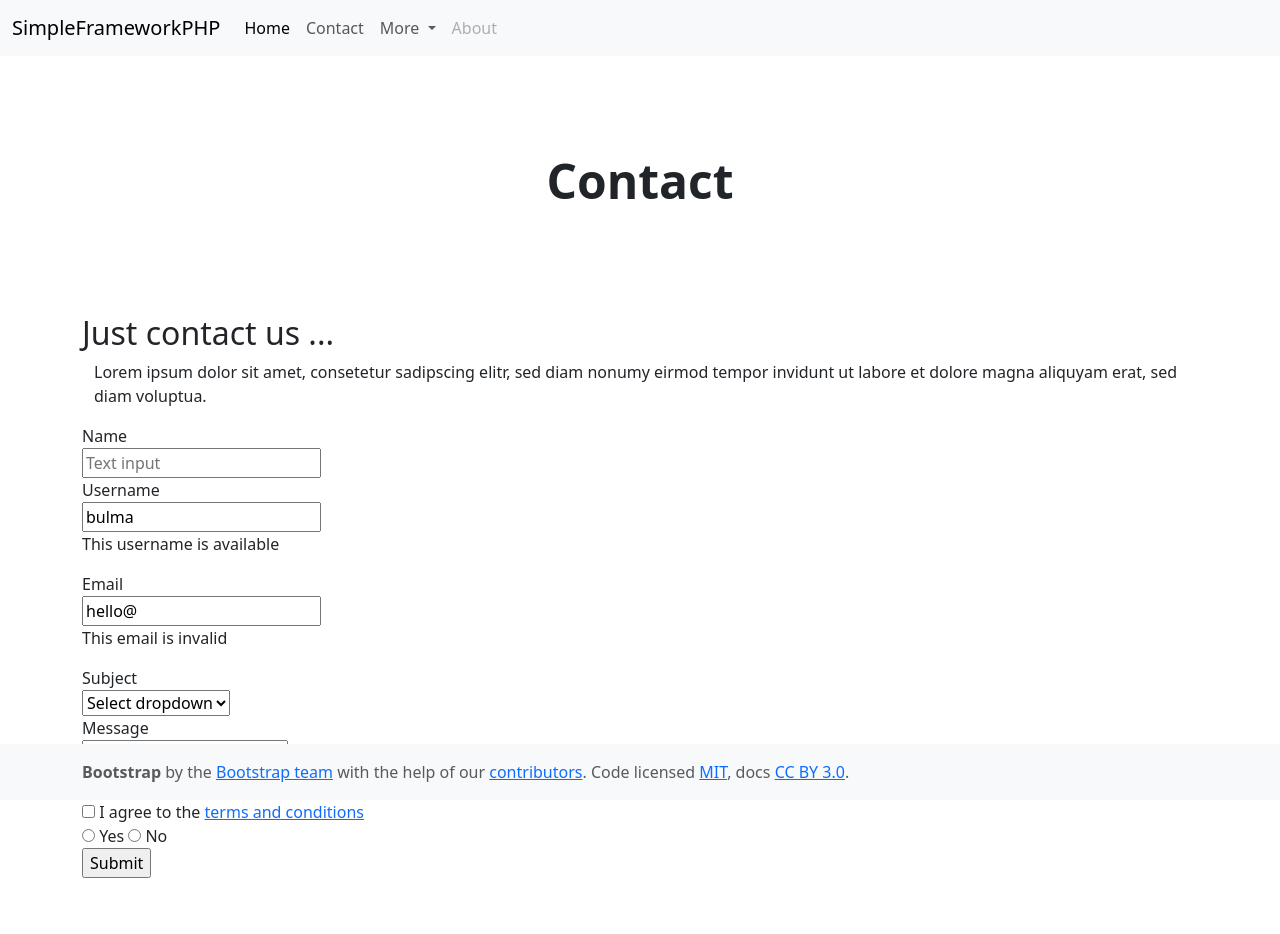
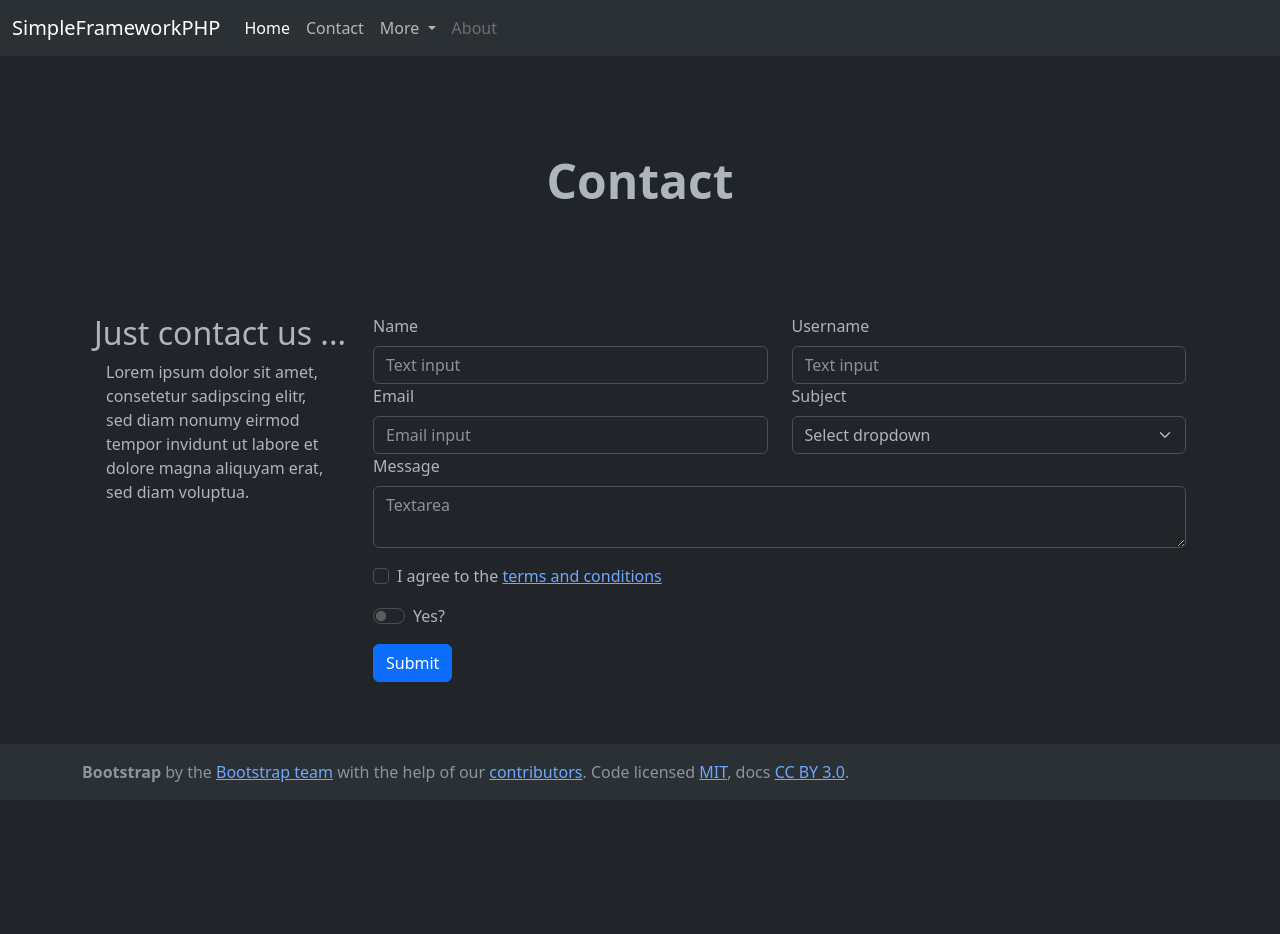
Before and after one commit to Harchytekt/simpleFrameworkPHP, a PHP site: page /contact in a window 1280 px wide. After the commit the page ends 782 px from the top, so only its background shows below. Run offline with PHP 8.4, Linux system fonts and the light colour scheme.

Commit message:
Update the 'sidebar' layout for Bootstrap

```diff
--- a/themes/default/content/contact.php
+++ b/themes/default/content/contact.php
@@ -1,88 +1,52 @@
-
 <div class="mb-6">
     <form method="post">
 
-    <div class="field">
-      <label class="label">Name</label>
-      <div class="control">
-        <input class="input" type="text" placeholder="Text input" name="name">
+        <div class="row">
+            <div class="col">
+                <label class="form-label" for="name">Name</label>
+                <input class="form-control" type="text" placeholder="Text input" name="name" id="name">
+            </div>
+
+            <div class="col">
+                <label class="form-label" for="username">Username</label>
+                <input class="form-control is-success" type="text" placeholder="Text input" name="username"
+                       id="username">
             </div>
         </div>
 
-    <div class="field">
-      <label class="label">Username</label>
-      <div class="control has-icons-left has-icons-right">
-        <input class="input is-success" type="text" placeholder="Text input" value="bulma"  name="username">
-        <span class="icon is-small is-left">
-          <i class="fas fa-user"></i>
-        </span>
-        <span class="icon is-small is-right">
-          <i class="fas fa-check"></i>
-        </span>
-      </div>
-      <p class="help is-success">This username is available</p>
+        <div class="row">
+            <div class="col">
+                <label class="form-label" for="email">Email</label>
+                <input class="form-control is-danger" type="email" placeholder="Email input" name="email" id="email">
             </div>
 
-    <div class="field">
-      <label class="label">Email</label>
-      <div class="control has-icons-left has-icons-right">
-        <input class="input is-danger" type="email" placeholder="Email input" value="hello@" name="email">
-        <span class="icon is-small is-left">
-          <i class="fas fa-envelope"></i>
-        </span>
-        <span class="icon is-small is-right">
-          <i class="fas fa-exclamation-triangle"></i>
-        </span>
-      </div>
-      <p class="help is-danger">This email is invalid</p>
-    </div>
-
-    <div class="field">
-      <label class="label">Subject</label>
-      <div class="control">
-        <div class="select">
-          <select name="subject">
+            <div class="col">
+                <label class="form-label" for="subject">Subject</label>
+                <select class="form-select" id="subject">
                     <option>Select dropdown</option>
                     <option>With options</option>
                 </select>
             </div>
         </div>
+
+        <div class="mb-3">
+            <label class="form-label" for="message">Message</label>
+            <textarea class="form-control" placeholder="Textarea" id="message"></textarea>
         </div>
 
-    <div class="field">
-      <label class="label">Message</label>
-      <div class="control">
-        <textarea class="textarea" placeholder="Textarea" name="message"></textarea>
-      </div>
-    </div>
-
-    <div class="field">
-      <div class="control">
-        <label class="checkbox">
-          <input type="checkbox" required>
+        <div class="form-check mb-3">
+            <input class="form-check-input" type="checkbox" value="" id="terms">
+            <label class="form-check-label" for="terms">
                 I agree to the <a href="#">terms and conditions</a>
             </label>
         </div>
+
+        <div class="form-check form-switch mb-3">
+            <input class="form-check-input" type="checkbox" role="switch" id="question">
+            <label class="form-check-label" for="question">Yes?</label>
         </div>
 
-    <div class="field">
-      <div class="control">
-        <label class="radio">
-          <input type="radio" value="yes" name="question">
-          Yes
-        </label>
-        <label class="radio">
-          <input type="radio" value="no" name="question">
-          No
-        </label>
-      </div>
-    </div>
-
-    <div class="field is-grouped">
-      <div class="control">
-        <input type="submit" class="button is-link" value="Submit">
-      </div>
-    </div>
+        <button type="submit" class="btn btn-primary">Submit</button>
     </form>
 
 </div>
--- a/themes/default/layout/sidebar.php
+++ b/themes/default/layout/sidebar.php
@@ -18,55 +18,49 @@
     'required' => false
 ]);
 
-  $hero_size = $this->prop('hero_size',[
+$hero_size = $this->prop('hero_size', [
     'type' => 'string',
     'required' => false,
     'default' => 'small'
 ]);
 
 ?><!DOCTYPE html>
-<html lang="<?=$lang ?>">
+<html lang="<?= $lang ?>" data-bs-theme="dark" class="h-100">
 
 <head>
 
-    <?=Component::create('partials/title')->assign(['title'=>$title])->render() ?>
+    <?= Component::create('partials/title')->assign(['title' => $title])->render() ?>
 
-    <?=Component::create('partials/meta')->render() ?>
+    <?= Component::create('partials/meta')->render() ?>
 
-    <?=Component::create('partials/style')->render() ?>
+    <?= Component::create('partials/style')->render() ?>
 
 </head>
 
-  <body>
+<body class="d-flex flex-column h-100">
 
-    <?=Component::create('partials/navigation') ?>
+<?= Component::create('partials/navigation') ?>
 
-    <?=Component::create('content/hero')->assign(['title' => $title, 'size' => $hero_size]) ?>
+<?= Component::create('content/hero')->assign(['title' => $title, 'size' => $hero_size]) ?>
 
-    <section class="section">
+<main class="flex-shrink-0">
     <div class="container">
-
-        <div class="columns">
-
-          <div class="column is-one-fifth">
-
-            <?=Component::create('partials/sidebar')->assign(['title' => $subtitle]) ?>
-
+        <div class="container">
+            <div class="row align-items-start">
+                <div class="col-3">
+                    <?= Component::create('partials/sidebar')->assign(['title' => $subtitle]) ?>
                 </div>
-
-          <div class="column">
-
-            <?=Component::create('partials/content') ?>
-
-          </div>
-
+                <div class="col-9">
+                    <?= Component::create('partials/content') ?>
                 </div>
             </div>
-    </section>
+        </div>
+    </div>
+</main>
 
-    <?=Component::create('partials/footer') ?>
+<?= Component::create('partials/footer') ?>
 
-    <?=Component::create('partials/javascript') ?>
+<?= Component::create('partials/javascript') ?>
 
 </body>
 
```
Lines whose indentation alone changed are shown as unchanged.
